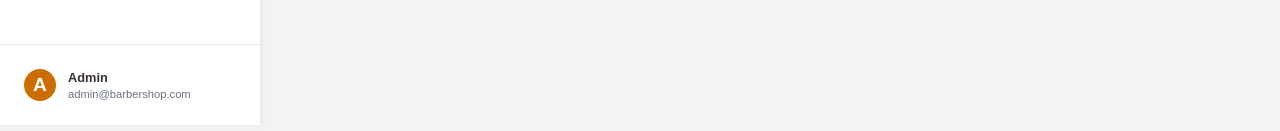
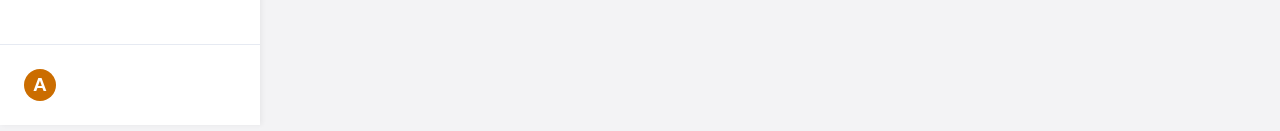
Before and after one commit to andres-brinez/barberia-frontend, a React (Vite) app: page / in a window 1280 px wide. Shown: the part 675-806 px from the top of the page. Built offline with nearby package versions, Linux system fonts and the light colour scheme; a small style sheet from the web is missing.

Commit message:
Fix authentication state management and update navigation path; refactor user context in Sidebar and Dashboard components

```diff
--- a/src/app/core/hooks/useAuth.jsx
+++ b/src/app/core/hooks/useAuth.jsx
@@ -13,19 +13,19 @@ export const useAuthLogin = () => {
 
 
     const authenticate = (credentials) => authServiceLogin(credentials).then((response) => {
-        const { token, email, userName, roles } = response;
+        const { token, email, username, roles } = response;
 
         dispatch({
             type: "USER_LOGGED",
             payload: {
                 token: token,
                 email: email,
-                userName: userName,
+                userName: username,
                 roles: roles,
             },
         });
 
-        navigate('/home'); // Redirige a la página de inicio después del login exitoso
+        navigate('/dashboard'); // Redirige a la página de inicio después del login exitoso
 
 
         setIsError(false);
--- a/src/app/core/state/AppContext.jsx
+++ b/src/app/core/state/AppContext.jsx
@@ -6,7 +6,7 @@ const initialState = {
   token: "",
   email: "",
   userName: "",
-  roles: [],
+  rol: "",
 
 };
 
@@ -20,7 +20,7 @@ const AppContext = createContext({
 const reducer = (state, action) => {
   switch (action.type) {
     case "USER_LOGGED":
-      return { ...state, isUserLogged: true, email: action.payload.email, userName: action.payload.userName, roles: action.payload.roles, token: action.payload.token };
+      return { ...state, isUserLogged: true, email: action.payload.email, userName: action.payload.userName, rol: action.payload.roles, token: action.payload.token };
     case "USER_LOGGED_OUT":
       return { ...state, isUserLogged: false, userName: "", roles: [], email: "", token: "" };
 
--- a/src/app/ui/components/Dashboard/Dashboard.jsx
+++ b/src/app/ui/components/Dashboard/Dashboard.jsx
@@ -1,24 +1,15 @@
 // src/components/layout/MainContent/MainContent.jsx
-import React from 'react';
+import React, { useContext } from 'react';
 import './Dashboard.css';
-
-// Ya NO importamos los iconos outline de @heroicons/react/24/outline aquí para Actividad Reciente
-// import {
-//   DocumentTextIcon as DocumentOutlineIcon,
-//   UserIcon as UserOutlineIcon,
-//   CheckCircleIcon as CheckOutlineIcon,
-//   PlusCircleIcon as PlusOutlineIcon
-// } from '@heroicons/react/24/outline';
-
-// Ya NO importamos los iconos solid de @heroicons/react/24/solid aquí para Acciones Rápidas
-// import {
-//   CalendarDaysIcon as CalendarSolidIcon,
-//   UserPlusIcon as UserPlusSolidIcon,
-//   Cog6ToothIcon as CogSolidIcon
-// } from '@heroicons/react/24/solid';
+import { AppContext } from '../../../core/state/AppContext';
 
 
 function Dashboard() {
+
+  const {state} = useContext(AppContext)
+
+  console.log("Estado del contexto:", state);
+
   return (
     <main className="main-content">
       <div className="main-content-header-section">
@@ -31,7 +22,7 @@ function Dashboard() {
         <div className="stats-card">
           <div className="card-header">
             <span>Total Clientes</span>
-                        <span className="card-header-emoji " style={{paddingBottom: '3px'}}>👥</span> {/* Emoji para Total Clientes */}
+            <span className="card-header-emoji " style={{ paddingBottom: '3px' }}>👥</span> {/* Emoji para Total Clientes */}
 
           </div>
           <div className="card-value">1,234</div>
--- a/src/app/ui/components/Sidebar/Sidebar.jsx
+++ b/src/app/ui/components/Sidebar/Sidebar.jsx
@@ -1,5 +1,5 @@
 // src/components/layout/Sidebar/Sidebar.jsx
-import React from 'react';
+import React, { useContext } from 'react';
 import { NavLink, Link } from 'react-router-dom';
 import './Sidebar.css';
 
@@ -7,6 +7,7 @@ import './Sidebar.css';
 import {
   ChartBarIcon, UsersIcon, CalendarIcon, CogIcon, DocumentTextIcon, ChartPieIcon,UserGroupIcon
 } from '@heroicons/react/24/outline';
+import { AppContext } from '../../../core/state/AppContext';
 
 function Sidebar() {
   const navItems = [
@@ -17,6 +18,9 @@ function Sidebar() {
     { name: 'Servicios', icon: <DocumentTextIcon />, path: '/dashboard/servicios' },
     { name: 'Configuración', icon: <CogIcon />, path: '/dashboard/configuracion' },
   ];
+
+   const {state} = useContext(AppContext)
+
 
   return (
     <aside className="sidebar">
@@ -50,8 +54,8 @@ function Sidebar() {
       <div className="sidebar-user-info">
         <div className="user-avatar">A</div>
         <div className="user-details">
-          <p className="user-name">Admin</p>
-          <p className="user-email">admin@barbershop.com</p>
+          <p className="user-name">{state.userName}</p>
+          <p className="user-email">{state.email}</p>
         </div>
 
       </div>
```
